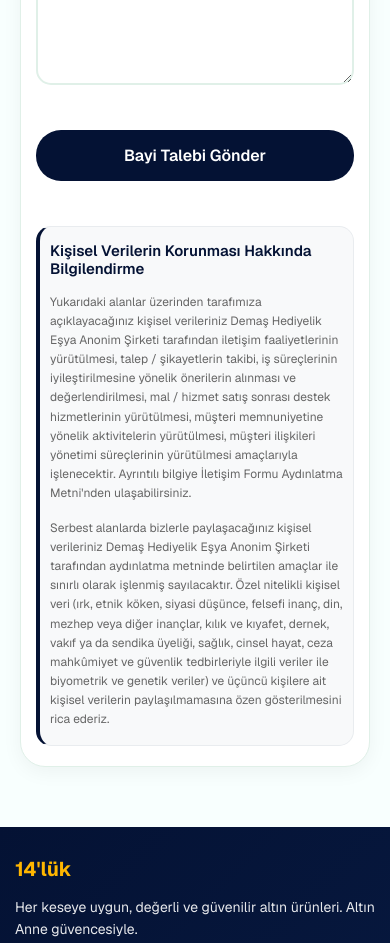
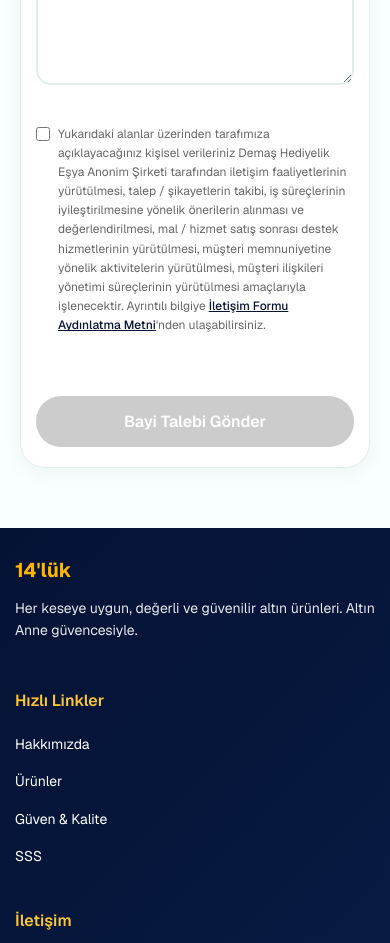
Before and after one commit to efecanzaim/14luk, a React (Create React App) app: page /#/talep-formu in a window 390 px wide. Shown: the part 960-1903 px from the top of the page. Built offline with nearby package versions, Linux system fonts and the light colour scheme.

Commit message:
Talep formu KVKK metni butondan Ã¶ncesine taÅŸÄ±ndÄ± - tÄ±klanabilir checkbox ve link eklendi

```diff
--- a/src/pages/TalepFormu.css
+++ b/src/pages/TalepFormu.css
@@ -160,33 +160,43 @@
   text-align: center;
 }
 
-.privacy-notice {
-  background: #f8f9fa;
-  border: 1px solid #e9ecef;
-  border-radius: 15px;
-  padding: 25px;
-  margin-top: 30px;
-  border-left: 4px solid #041234;
+.privacy-checkbox {
+  margin: 25px 0;
 }
 
-.privacy-notice h3 {
-  color: #041234;
-  font-size: 18px;
-  font-weight: 600;
-  margin-bottom: 15px;
-  font-family: 'Geist', sans-serif;
+.checkbox-label {
+  display: flex;
+  align-items: flex-start;
+  gap: 12px;
+  cursor: pointer;
+  font-size: 14px;
+  line-height: 1.6;
+  color: #666;
 }
 
-.privacy-notice p {
-  color: #666;
-  font-size: 14px;
-  line-height: 1.6;
-  margin-bottom: 15px;
-  text-align: left;
+.checkbox-label input[type="checkbox"] {
+  width: 18px;
+  height: 18px;
+  margin: 0;
+  cursor: pointer;
+  accent-color: #041234;
+  flex-shrink: 0;
+  margin-top: 2px;
 }
 
-.privacy-notice p:last-child {
-  margin-bottom: 0;
+.checkbox-text {
+  flex: 1;
+}
+
+.privacy-link {
+  color: #041234;
+  text-decoration: underline;
+  font-weight: 500;
+}
+
+.privacy-link:hover {
+  color: #ffb600;
+  text-decoration: none;
 }
 
 /* Mobile Styles */
@@ -215,17 +225,18 @@
     font-size: 28px;
   }
 
-  .privacy-notice {
-    padding: 20px 15px;
-    margin-top: 25px;
+  .privacy-checkbox {
+    margin: 20px 0;
   }
 
-  .privacy-notice h3 {
-    font-size: 16px;
+  .checkbox-label {
+    font-size: 13px;
+    gap: 10px;
   }
 
-  .privacy-notice p {
-    font-size: 13px;
+  .checkbox-label input[type="checkbox"] {
+    width: 16px;
+    height: 16px;
   }
 }
 
@@ -254,16 +265,17 @@
     font-size: 16px;
   }
 
-  .privacy-notice {
-    padding: 15px 10px;
-    margin-top: 20px;
+  .privacy-checkbox {
+    margin: 15px 0;
   }
 
-  .privacy-notice h3 {
-    font-size: 15px;
+  .checkbox-label {
+    font-size: 12px;
+    gap: 8px;
   }
 
-  .privacy-notice p {
-    font-size: 12px;
+  .checkbox-label input[type="checkbox"] {
+    width: 14px;
+    height: 14px;
   }
 }
--- a/src/pages/TalepFormu.tsx
+++ b/src/pages/TalepFormu.tsx
@@ -4,9 +4,16 @@
 const TalepFormu: React.FC = () => {
   const [isSubmitting, setIsSubmitting] = useState(false);
   const [submitStatus, setSubmitStatus] = useState<'idle' | 'success' | 'error'>('idle');
+  const [isPrivacyAccepted, setIsPrivacyAccepted] = useState(false);
 
   const handleSubmit = async (e: React.FormEvent<HTMLFormElement>) => {
     e.preventDefault();
+
+    if (!isPrivacyAccepted) {
+      alert('Lütfen kişisel verilerin işlenmesi hakkındaki bilgilendirmeyi onaylayınız.');
+      return;
+    }
+
     setIsSubmitting(true);
     setSubmitStatus('idle');
 
@@ -96,10 +103,33 @@
                 <textarea id="message" name="message" rows={5} required placeholder="Talebinizi detaylı olarak açıklayınız..."></textarea>
               </div>
 
+              <div className="privacy-checkbox">
+                <label className="checkbox-label">
+                  <input
+                    type="checkbox"
+                    checked={isPrivacyAccepted}
+                    onChange={(e) => setIsPrivacyAccepted(e.target.checked)}
+                    required
+                  />
+                  <span className="checkbox-text">
+                    Yukarıdaki alanlar üzerinden tarafımıza açıklayacağınız kişisel verileriniz Demaş Hediyelik Eşya Anonim Şirketi tarafından iletişim faaliyetlerinin yürütülmesi, talep / şikayetlerin takibi, iş süreçlerinin iyileştirilmesine yönelik önerilerin alınması ve değerlendirilmesi, mal / hizmet satış sonrası destek hizmetlerinin yürütülmesi, müşteri memnuniyetine yönelik aktivitelerin yürütülmesi, müşteri ilişkileri yönetimi süreçlerinin yürütülmesi amaçlarıyla işlenecektir. Ayrıntılı bilgiye{' '}
+                    <a
+                      href="https://altinanne.com/iletisim-formu-aydinlatma-metni"
+                      target="_blank"
+                      rel="noopener noreferrer"
+                      className="privacy-link"
+                    >
+                      İletişim Formu Aydınlatma Metni
+                    </a>
+                    'nden ulaşabilirsiniz.
+                  </span>
+                </label>
+              </div>
+
               <button
                 type="submit"
                 className="submit-button"
-                disabled={isSubmitting}
+                disabled={isSubmitting || !isPrivacyAccepted}
               >
                 {isSubmitting ? 'Gönderiliyor...' : 'Bayi Talebi Gönder'}
               </button>
@@ -115,16 +145,6 @@
                   ❌ Form gönderilirken bir hata oluştu. Lütfen tekrar deneyin veya bizimle iletişime geçin.
                 </div>
               )}
-
-              <div className="privacy-notice">
-                <h3>Kişisel Verilerin Korunması Hakkında Bilgilendirme</h3>
-                <p>
-                  Yukarıdaki alanlar üzerinden tarafımıza açıklayacağınız kişisel verileriniz Demaş Hediyelik Eşya Anonim Şirketi tarafından iletişim faaliyetlerinin yürütülmesi, talep / şikayetlerin takibi, iş süreçlerinin iyileştirilmesine yönelik önerilerin alınması ve değerlendirilmesi, mal / hizmet satış sonrası destek hizmetlerinin yürütülmesi, müşteri memnuniyetine yönelik aktivitelerin yürütülmesi, müşteri ilişkileri yönetimi süreçlerinin yürütülmesi amaçlarıyla işlenecektir. Ayrıntılı bilgiye İletişim Formu Aydınlatma Metni'nden ulaşabilirsiniz.
-                </p>
-                <p>
-                  Serbest alanlarda bizlerle paylaşacağınız kişisel verileriniz Demaş Hediyelik Eşya Anonim Şirketi tarafından aydınlatma metninde belirtilen amaçlar ile sınırlı olarak işlenmiş sayılacaktır. Özel nitelikli kişisel veri (ırk, etnik köken, siyasi düşünce, felsefi inanç, din, mezhep veya diğer inançlar, kılık ve kıyafet, dernek, vakıf ya da sendika üyeliği, sağlık, cinsel hayat, ceza mahkûmiyet ve güvenlik tedbirleriyle ilgili veriler ile biyometrik ve genetik veriler) ve üçüncü kişilere ait kişisel verilerin paylaşılmamasına özen gösterilmesini rica ederiz.
-                </p>
-              </div>
             </form>
           </div>
         </div>
```
